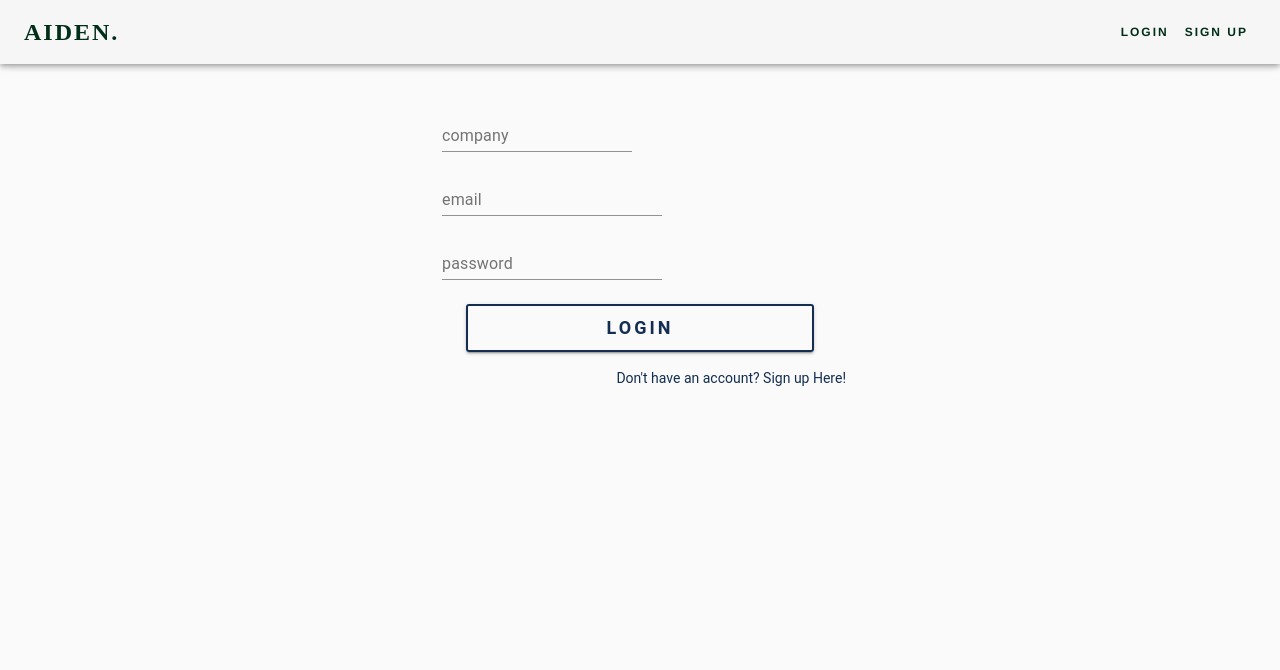
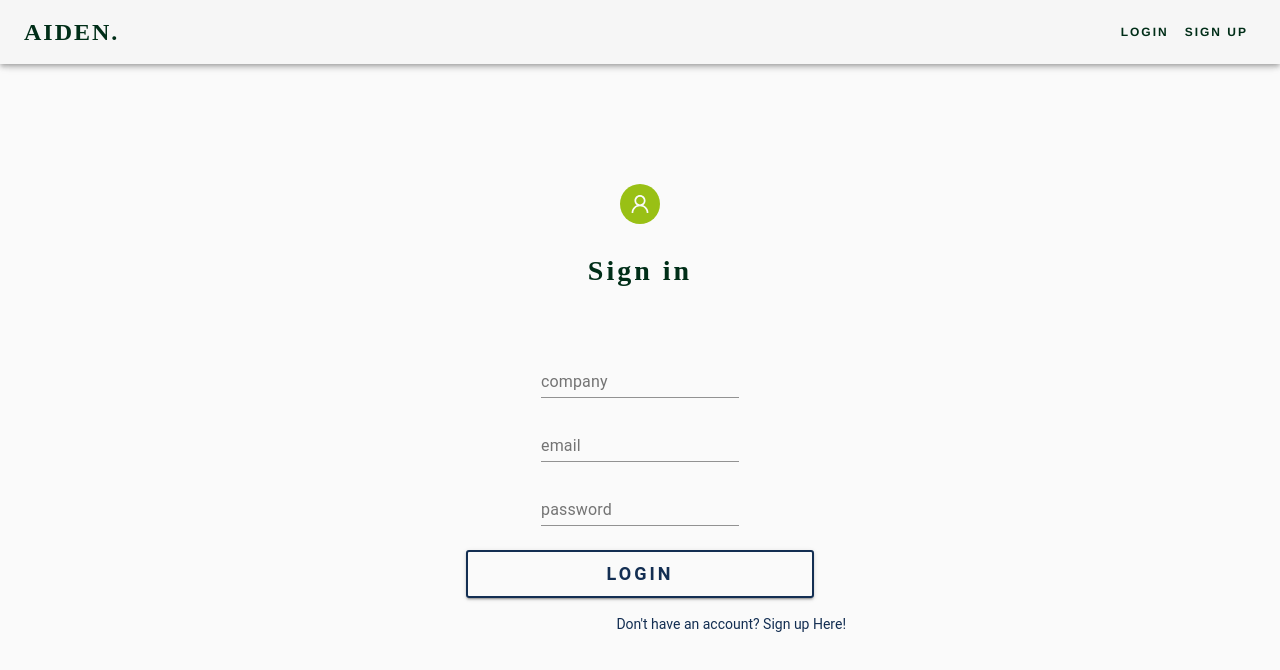
Before and after one commit to SaintTan/Aiden, a React (Create React App) app in the folder aiden/: page /login in a window 1280 px wide. Shown: the top 670 px of the page. Built offline with nearby package versions, Linux system fonts and the light colour scheme.

Commit message:
update login page

```diff
--- a/aiden/src/App.js
+++ b/aiden/src/App.js
@@ -15,7 +15,7 @@ export default class App extends Component{
                 <Switch>
                     <Route exact path="/" render={props => <WelcomePage {...props}/> }/>
                     <Route exact path="/login" render={props => <LoginPage {...props}/>}/>
-                    <Route exact path="/signup" render={props => <SignUpPage {...props}/>}/>
+                    <Route exact path="/signup" render={props => <SignUpPage {...props  }/>}/>
                     <Route exact path="/user" render={props => <UserPage {...props}/>}/>
                 </Switch>
             </Router>
--- a/aiden/src/pages/loginPage.js
+++ b/aiden/src/pages/loginPage.js
@@ -1,11 +1,13 @@
 import React, { Component } from "react";
 import {Redirect} from "react-router-dom";
-import { PrimButton, TextLink } from '../component/theme';
+import { UserOutlined } from '@ant-design/icons';
+import { PrimButton, TextLink, H2 } from '../component/theme';
 import {
     TextField,
     Grid,
     Container,
-    CssBaseline
+    CssBaseline,
+    Avatar
 } from "@material-ui/core";
 
 export default class LoginPage extends Component{
@@ -30,7 +32,7 @@ export default class LoginPage extends Component{
         //ask and confirm user type
         localStorage.setItem("usertype", "admin");
         localStorage.setItem("userID", "101");
-        localStorage.setItem("loggedIn", true);
+        localStorage.setItem("loggedIn", "true");
         this.setState({redirect: "user"});
     }
 
@@ -44,18 +46,25 @@ export default class LoginPage extends Component{
         }
         else{
             return(
-                <Container component="main" maxWidth="xs" >
+                <Container component="main" maxWidth="xs" style={styles.container}>
+                    <Avatar style={styles.avatar}>
+                        <UserOutlined />
+                    </Avatar>
+                    <H2 component="h1" variant="h5">
+                        Sign in
+                    </H2>
                     <CssBaseline />
                     <div style={styles.paper}>
                         <form onSubmit = {this.handleSubmit} style={styles.formLayout}>
                             <Grid container spacing={2}>
-                                <Grid item xs={12} sm={6}>
+                                <Grid item xs={12}>
                                     <TextField
                                         name="company"
                                         type="text"
                                         value={this.state.company}
                                         id="company"
                                         label="company"
+                                        style={styles.textField}
                                         onChange={this.handleChange}/>
                                 </Grid>
                                 <Grid item xs={12}>
@@ -65,6 +74,7 @@ export default class LoginPage extends Component{
                                         value={this.state.email}
                                         id="email"
                                         label="email"
+                                        style={styles.textField}
                                         onChange={this.handleChange}/>
                                 </Grid>
                                 <Grid item xs={12}>
@@ -74,6 +84,7 @@ export default class LoginPage extends Component{
                                     value={this.state.password}
                                     id="password"
                                     label="password"
+                                    style={styles.textField}
                                     onChange={this.handleChange}/>
                                 </Grid>
                                 <PrimButton
@@ -107,12 +118,20 @@ const styles={
         flexDirection: 'column',
         alignItems: 'center',
     },
+    container:{
+        marginTop: 8*15,
+        display:'flex',
+        flexDirection: 'column',
+        alignItems: 'center',
+        width:"100%"
+    },
     avatar: {
         marginBottom: 8,
         backgroundColor: '#99C015',
     },
     formLayout:{
         width: '100%',
+        flexDirectop:"column",
         alignItems: "center",
         marginTop: 8*3,
     },
@@ -121,7 +140,8 @@ const styles={
         marginTop: 10
     },
     textField: {
-        margin: "4px 0px 4px",
+        marginLeft: "25%",
+        marginRight: "25%"
     },
     submit:{}
 }
--- a/aiden/src/pages/userpages/AdminPage.js
+++ b/aiden/src/pages/userpages/AdminPage.js
@@ -190,7 +190,8 @@ const styles={
         marginTop: 10
     },
     textField: {
-        margin: "4px 0px 4px",
+        marginLeft: "50%",
+        marginRight: "50%"
     },
     submit:{
 
--- a/aiden/src/pages/welcomePage.js
+++ b/aiden/src/pages/welcomePage.js
@@ -11,7 +11,6 @@ export default class WelcomePage extends Component{
         return(
             <dev style={styles.pageStyle}>
                 <label> Aiden.</label>
-                <label> Medical Safety</label>
             </dev>
         )
     }
```
Also changed, not shown: aiden/src/media/logo.jpg (added).
